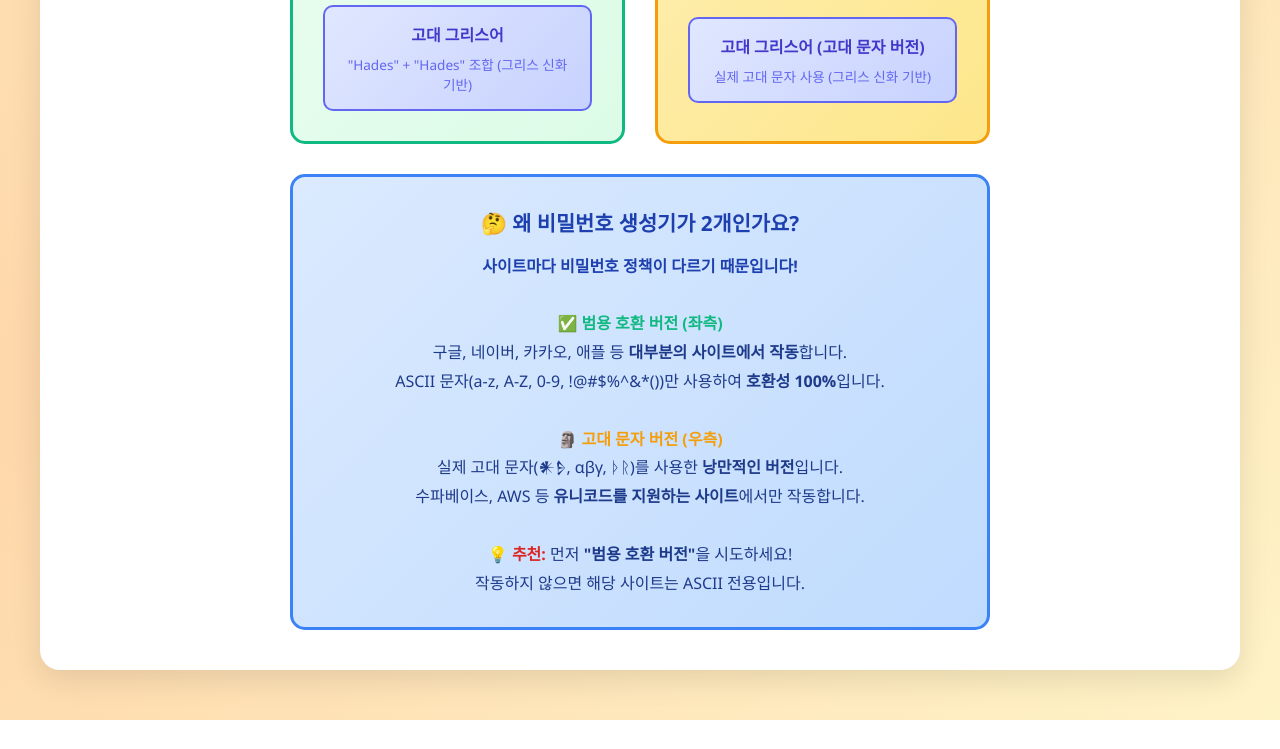
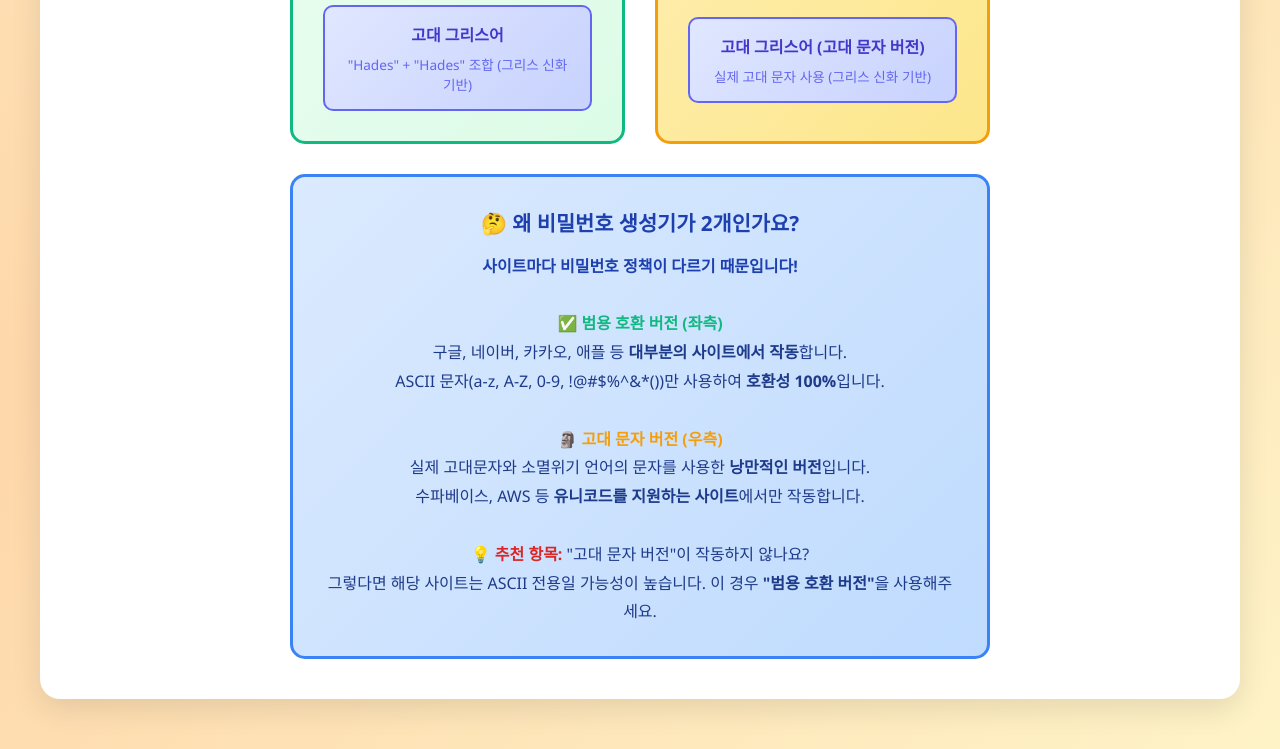
Before and after one commit to stryperhan50-ctrl/password_ancient, a plain HTML site: page index.html in a window 1280 px wide. Shown: the part 1191-1940 px from the top of the page. Before the commit the page ends 1911 px from the top, so only its background shows below. Drawn offline with Linux system fonts and the light colour scheme.

Commit message:
docs: Update explanation text

```diff
--- a/index.html
+++ b/index.html
@@ -504,11 +504,11 @@
             ASCII 문자(a-z, A-Z, 0-9, !@#$%^&*())만 사용하여 <strong>호환성 100%</strong>입니다.<br><br>
 
             <strong style="color: #f59e0b;">🗿 고대 문자 버전 (우측)</strong><br>
-            실제 고대 문자(𒀭𒊩, αβγ, ᚦᚱ)를 사용한 <strong>낭만적인 버전</strong>입니다.<br>
+            실제 고대문자와 소멸위기 언어의 문자를 사용한 <strong>낭만적인 버전</strong>입니다.<br>
             수파베이스, AWS 등 <strong>유니코드를 지원하는 사이트</strong>에서만 작동합니다.<br><br>
 
-            <strong style="color: #dc2626;">💡 추천:</strong> 먼저 <strong>"범용 호환 버전"</strong>을 시도하세요!<br>
-            작동하지 않으면 해당 사이트는 ASCII 전용입니다.
+            <strong style="color: #dc2626;">💡 추천 항목:</strong> "고대 문자 버전"이 작동하지 않나요?<br>
+            그렇다면 해당 사이트는 ASCII 전용일 가능성이 높습니다. 이 경우 <strong>"범용 호환 버전"</strong>을 사용해주세요.
           </div>
         </div>
       </div>
```
